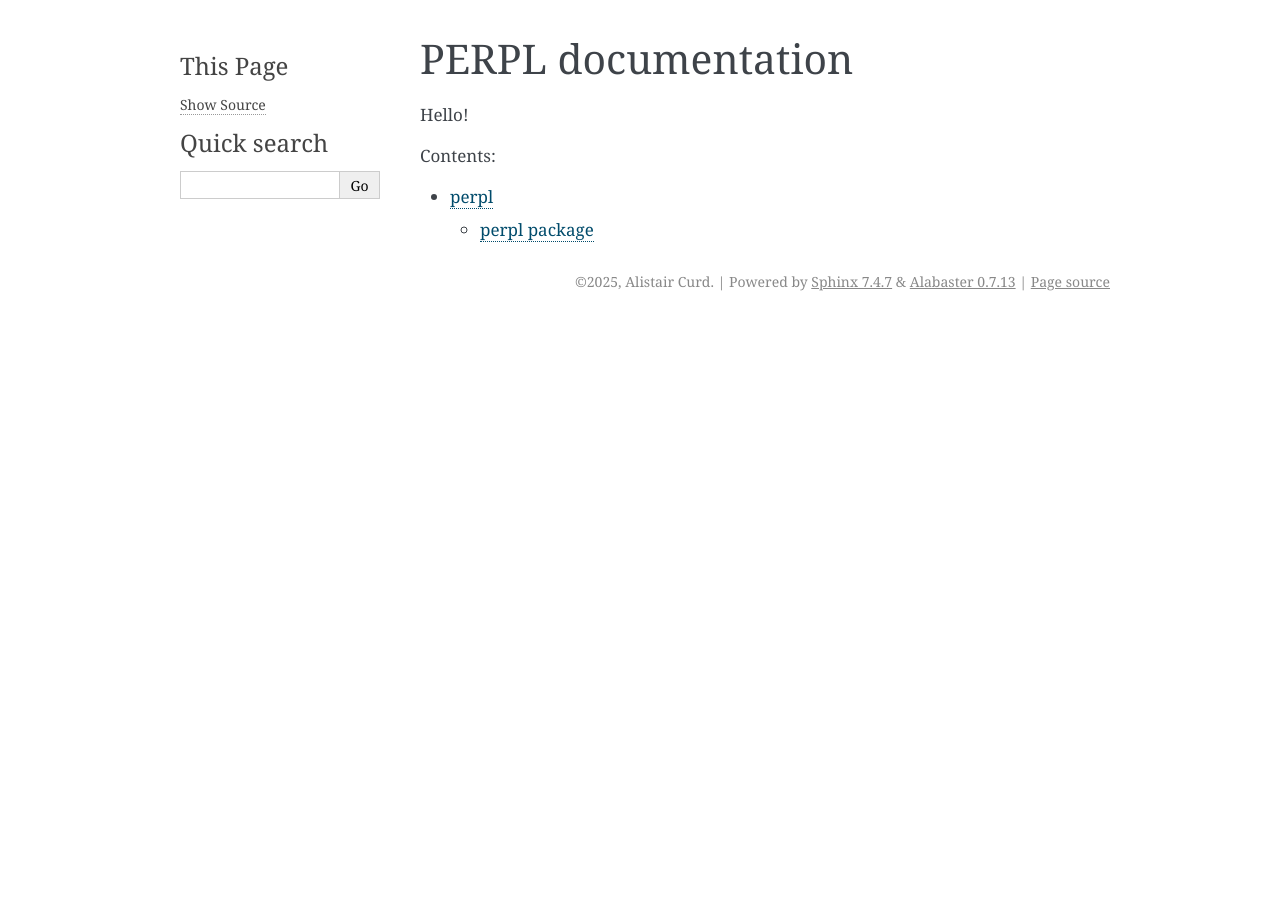
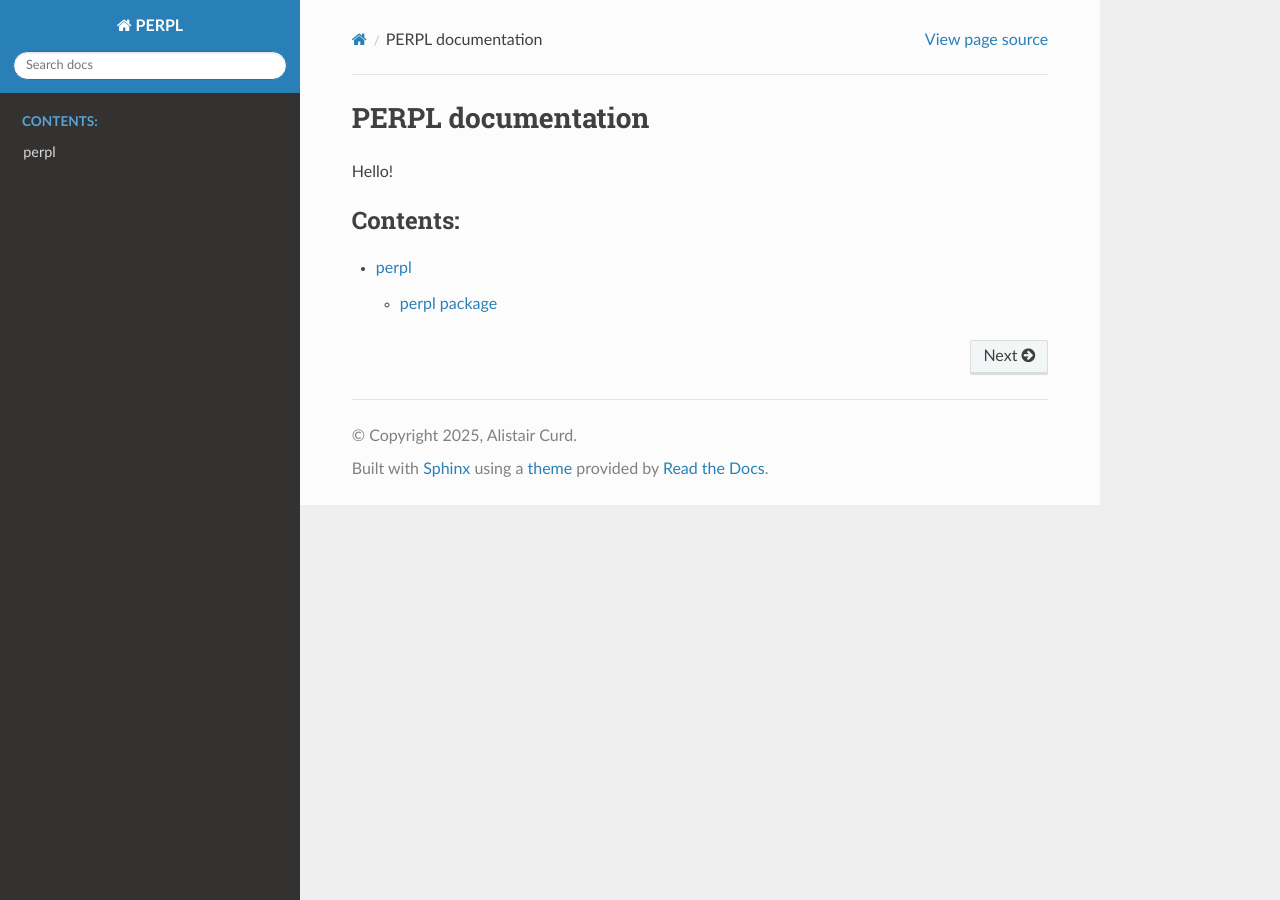
Before and after one commit to AlistairCurd/PERPL-Python3, a Sphinx documentation site: the page built from docs/source/index.rst, in a window 1280 px wide. Built offline with Sphinx 7.4.7 and the Read the Docs theme 3.1.0, drawn with Linux system fonts in a browser that asks for light colours.

Commit message:
Change Sphinx html theme.

```diff
--- a/docs/source/conf.py
+++ b/docs/source/conf.py
@@ -37,5 +37,5 @@ napoleon_numpy_docstring = True
 # -- Options for HTML output -------------------------------------------------
 # https://www.sphinx-doc.org/en/master/usage/configuration.html#options-for-html-output
 
-html_theme = 'alabaster'
+html_theme = 'sphinx_rtd_theme'
 html_static_path = ['_static']
--- a/pyproject.toml
+++ b/pyproject.toml
@@ -28,7 +28,8 @@ dependencies = [
     "scikit-image~=0.22",
     "jupyter~=1.0",
     "jupytext~=1.16",
-    "sphinx~=8.2"
+    "sphinx~=8.2",
+    "sphinx-rtd-theme~=3.0
 ]
 
 [project.scripts]
```
